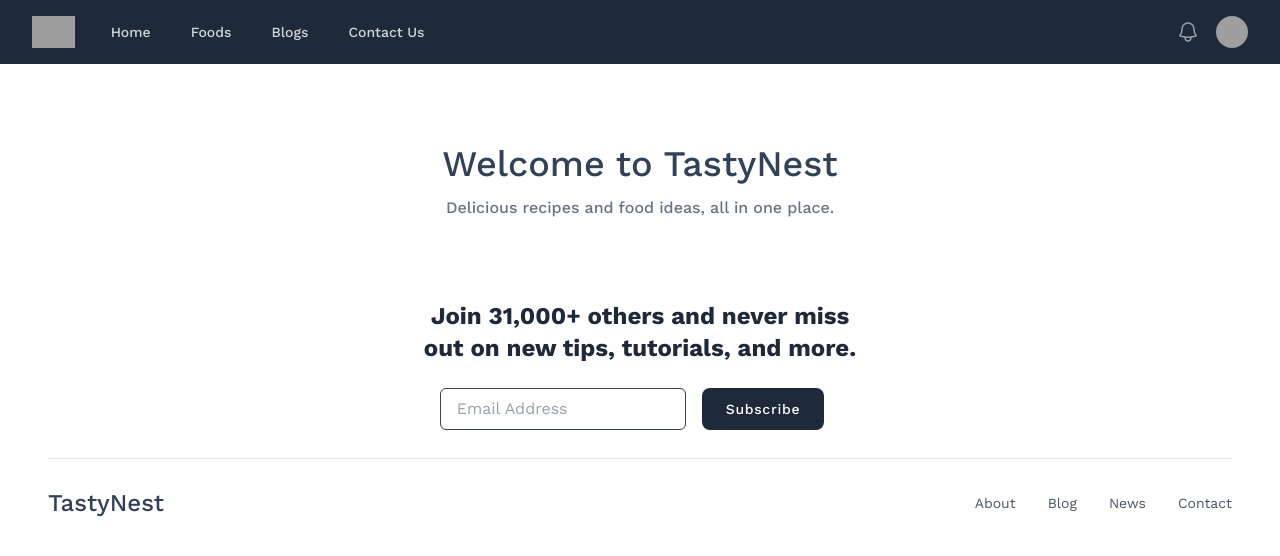
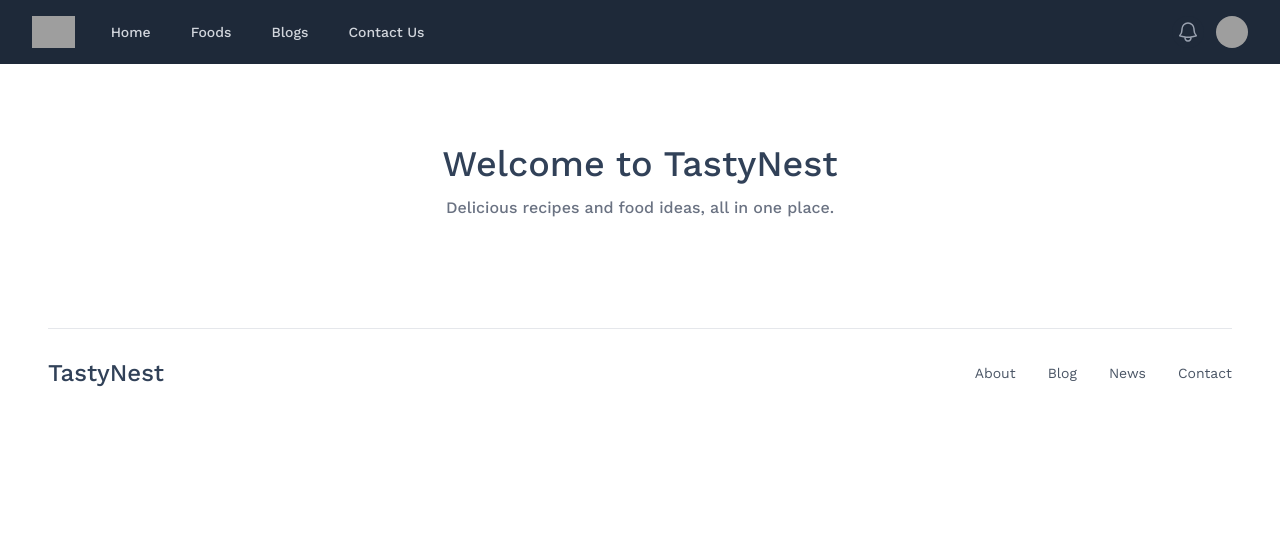
Before and after one commit to WalidurTanjim/tastynest, a React (Vite) app: page / in a window 1280 px wide. Shown: the top 556 px of the page. Built offline with nearby package versions, Linux system fonts and the light colour scheme; grey boxes are pictures that could not be loaded.

Commit message:
Footer updated

```diff
--- a/src/shared/Footer/Footer.tsx
+++ b/src/shared/Footer/Footer.tsx
@@ -2,23 +2,6 @@ const Footer = () => {
     return (
         <footer className="flex justify-center px-4 text-gray-800 bg-white dark:text-white dark:bg-gray-900">
             <div className="container mx-auto w-full px-2 sm:px-6 lg:px-8">
-                <h1 className="text-lg font-bold text-center lg:text-2xl">
-                    Join 31,000+ others and never miss <br /> out on new tips, tutorials, and more.
-                </h1>
-
-                <div className="flex flex-col justify-center mx-auto mt-6 space-y-3 md:space-y-0 md:flex-row">
-                    <input
-                        id="email"
-                        type="text"
-                        className="px-4 py-2 text-gray-700 bg-white border rounded-md dark:bg-gray-800 dark:text-gray-300 dark:border-gray-600 focus:border-blue-400 dark:focus:border-blue-300 focus:outline-none focus:ring focus:ring-opacity-40 focus:ring-blue-300"
-                        placeholder="Email Address"
-                    />
-
-                    <button className="w-full px-6 py-2.5 text-sm font-medium tracking-wider text-white transition-colors duration-300 transform md:w-auto md:mx-4 focus:outline-none bg-gray-800 rounded-lg hover:bg-gray-700 focus:ring focus:ring-gray-300 focus:ring-opacity-80">
-                        Subscribe
-                    </button>
-                </div>
-
                 <hr className="h-px bg-gray-200 border-none my-7 dark:bg-gray-700" />
 
                 <div className="flex flex-col items-center justify-between md:flex-row">
```
